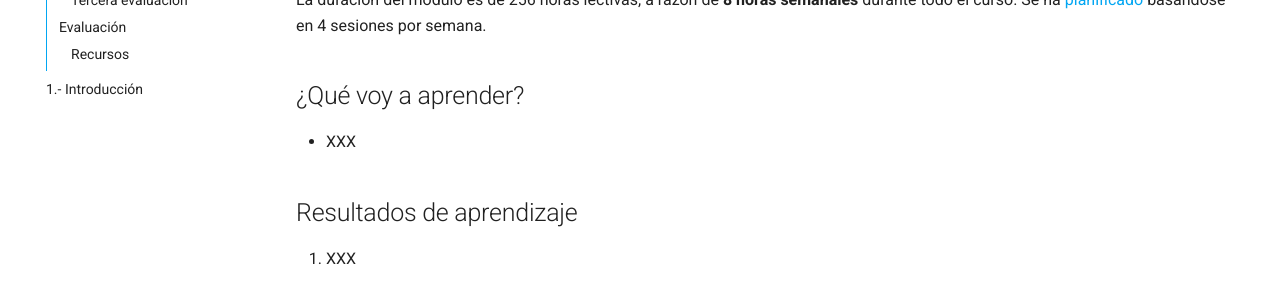
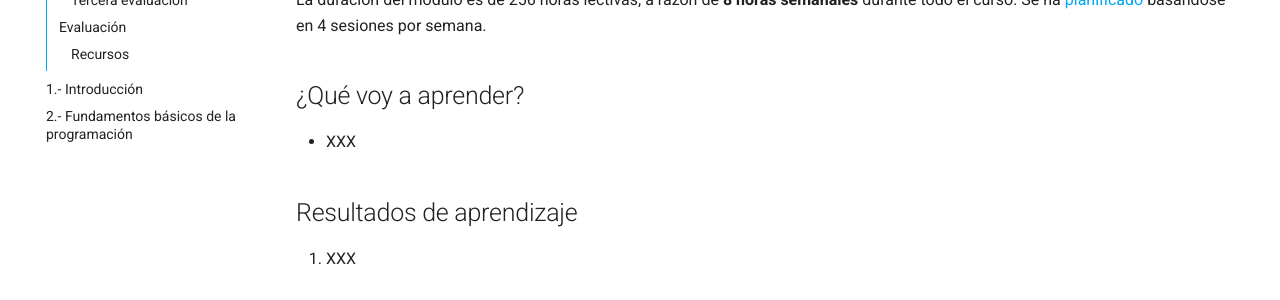
Before and after one commit to elblo/prog2526apuntes, an MkDocs documentation site: the page built from docs/index.md, in a window 1280 px wide. Shown: the part 318-618 px from the top of the page. Built offline with MkDocs 1.6.1 and Material for MkDocs 9.7.7, drawn with Linux system fonts in a browser that asks for light colours.

Commit message:
Enlace tema 2

```diff
--- a/mkdocs.yml
+++ b/mkdocs.yml
@@ -5,6 +5,7 @@ use_directory_urls: false
 nav:
   - "Inicio": "index.md"
   - "1.- Introducción": "01introduccion.md"
+  - "2.- Fundamentos básicos de la programación": "02fundamentos.md"
   #- "Actividades resueltas": # Importante al ser categoría, NO enlazar a ningún md
   #  - "Tema 8": "08actividadesResueltas.md"
   #  - "Tema 9": "09actividadesResueltas.md"
```
